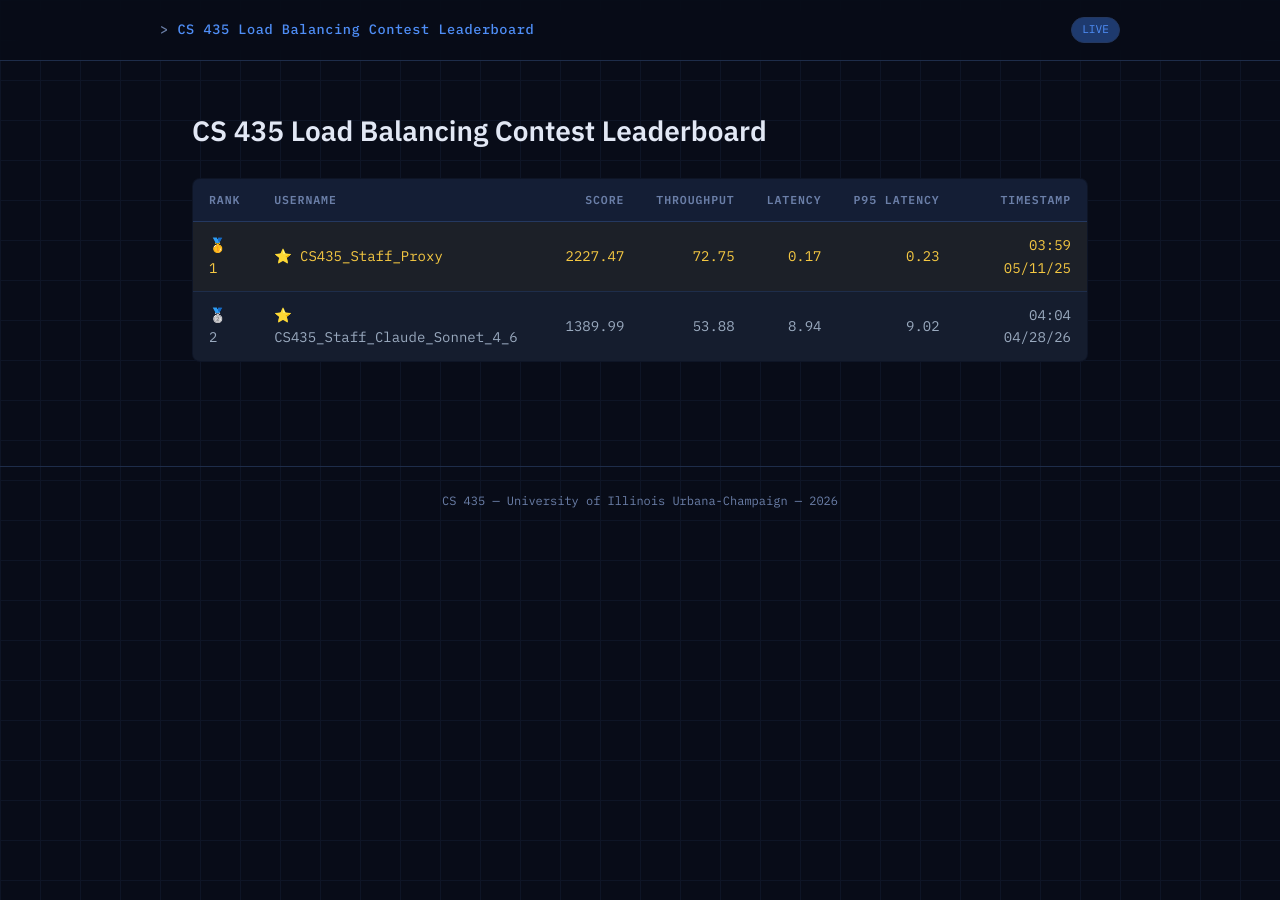
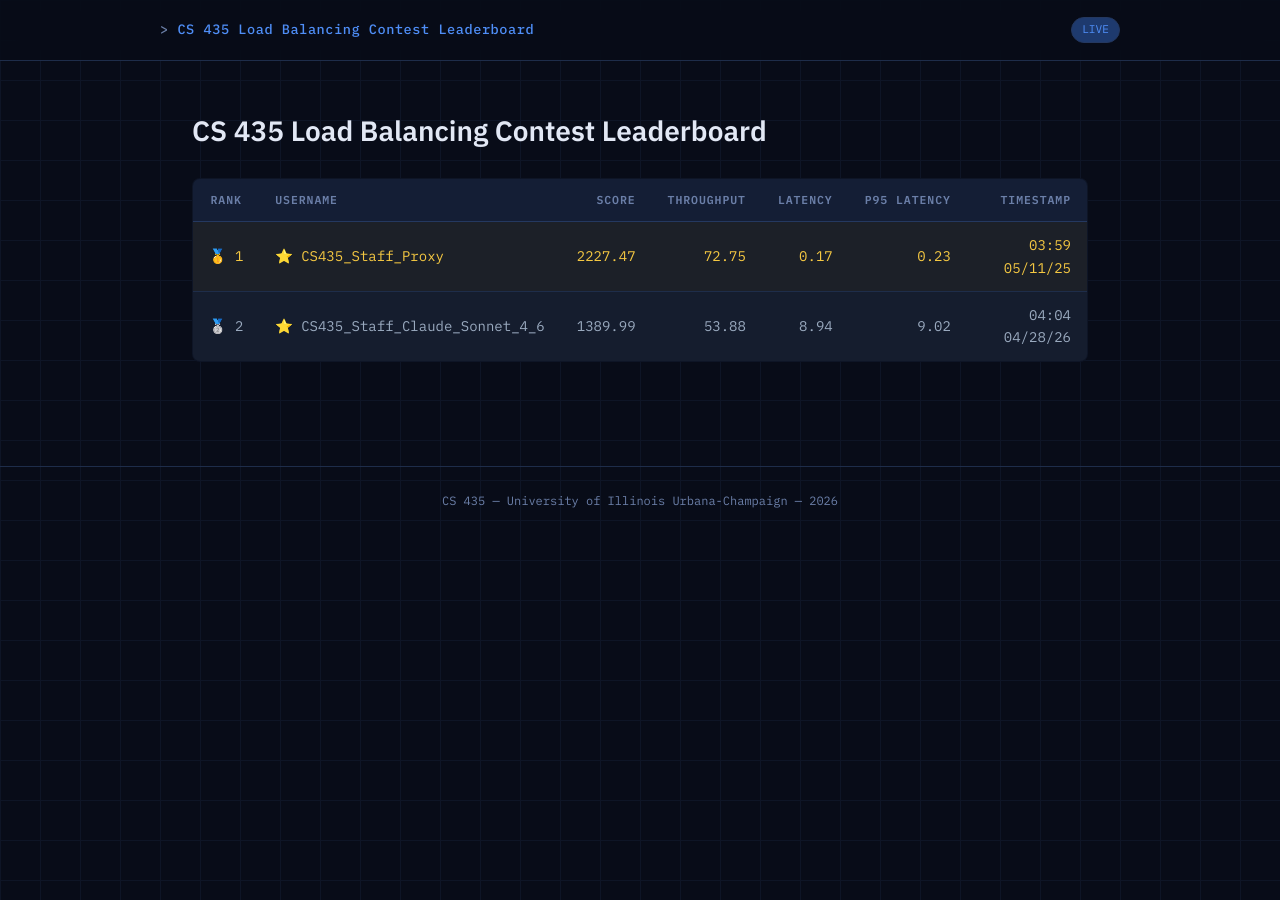
Before and after one commit to netarch/cs-435-contestboard, a Jekyll site: the page built from README.md, in a window 1280 px wide. Built offline with Jekyll 4.4.1, drawn with Linux system fonts in a browser that asks for light colours; our own code applies the rules of GitHub Pages for plain Markdown files.

Commit message:
Fix Rank and Username Column Rendering

```diff
--- a/_layouts/default.html
+++ b/_layouts/default.html
@@ -164,6 +164,22 @@
       vertical-align: middle;
     }
 
+    /* Rank column */
+    td:first-child,
+    th:first-child {
+      text-align: center;
+      white-space: nowrap;
+      width: 4rem;
+    }
+
+    /* Username column */
+    td:nth-child(2),
+    th:nth-child(2) {
+      text-align: left;
+      white-space: nowrap;
+      min-width: 10rem;
+    }
+
     /* Rank medals */
     tbody tr:nth-child(1) td:first-child::before { content: '🥇 '; }
     tbody tr:nth-child(2) td:first-child::before { content: '🥈 '; }
```
